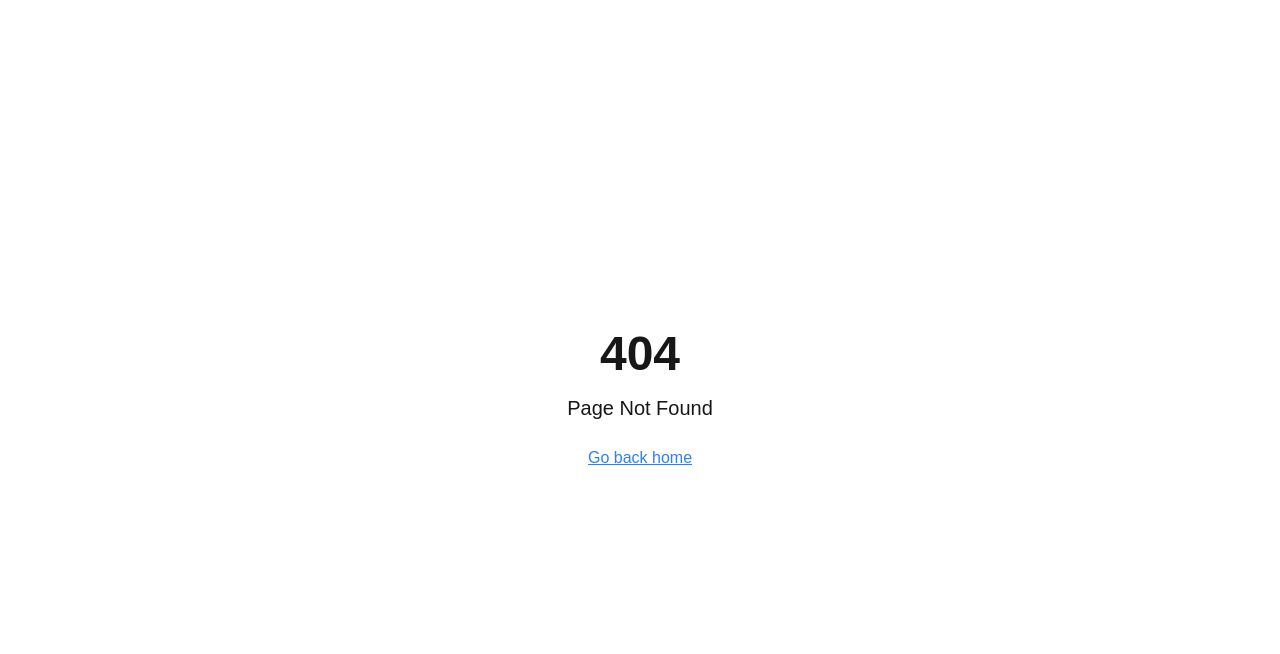
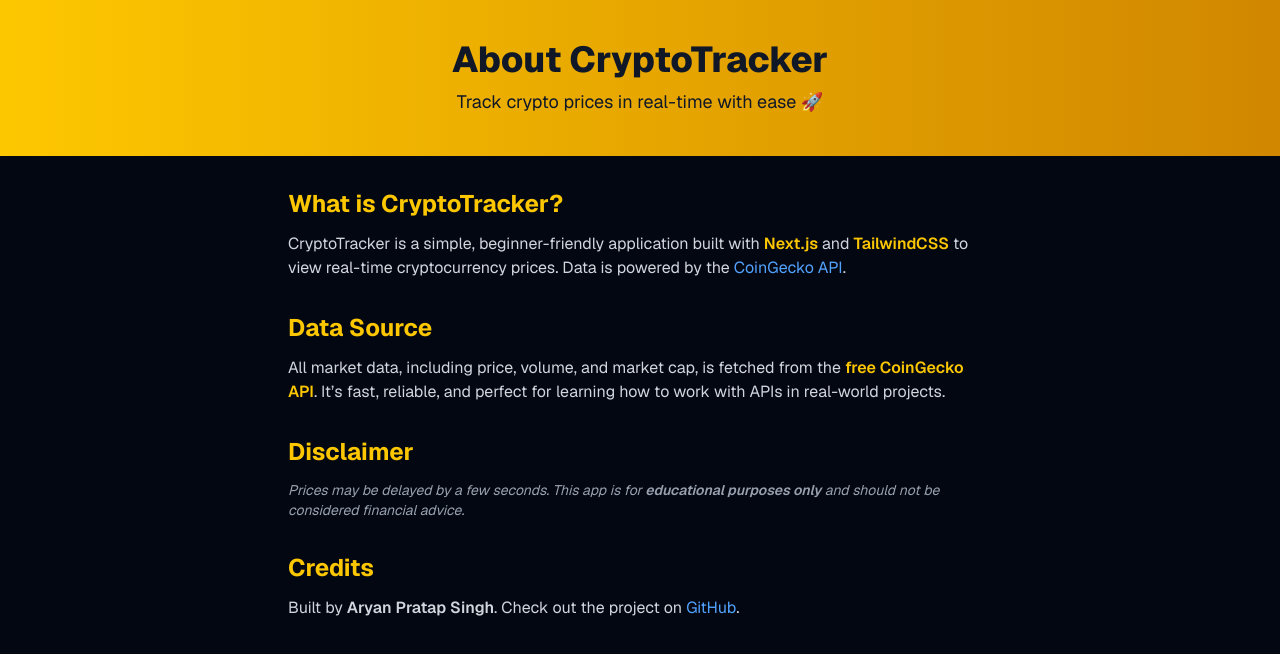
Before and after one commit to aryan21231212/Crypto-Price-Tracker, a Next.js app: page /about in a window 1280 px wide. Before the commit this address had no page. Shown: the top 654 px of the page. Built offline with nearby package versions, Linux system fonts and the light colour scheme.

Commit message:
created about section

```diff
--- /dev/null
+++ b/app/about/page.tsx
@@ -0,0 +1,78 @@
+import React from "react";
+
+const AboutPage = () => {
+  return (
+    <div className="min-h-screen bg-gray-950 text-gray-200 font-sans">
+      {/* Banner */}
+      <div className="bg-gradient-to-r from-yellow-400 to-yellow-600 text-gray-900 py-10 px-5 text-center">
+        <h1 className="text-4xl font-extrabold">About CryptoTracker</h1>
+        <p className="mt-2 text-lg">Track crypto prices in real-time with ease 🚀</p>
+      </div>
+
+      {/* Main Content */}
+      <div className="max-w-3xl mx-auto p-8 leading-relaxed">
+        {/* Intro */}
+        <section className="mb-8">
+          <h2 className="text-2xl font-bold mb-3 text-yellow-400">What is CryptoTracker?</h2>
+          <p className="text-base text-gray-300">
+            CryptoTracker is a simple, beginner-friendly application built with{" "}
+            <span className="font-semibold text-yellow-400">Next.js</span> and{" "}
+            <span className="font-semibold text-yellow-400">TailwindCSS</span> to
+            view real-time cryptocurrency prices. Data is powered by the{" "}
+            <a
+              href="https://www.coingecko.com/en/api"
+              target="_blank"
+              rel="noopener noreferrer"
+              className="text-blue-400 hover:underline"
+            >
+              CoinGecko API
+            </a>.
+          </p>
+        </section>
+
+        {/* API Source */}
+        <section className="mb-8">
+          <h2 className="text-2xl font-bold mb-3 text-yellow-400">Data Source</h2>
+          <p className="text-base text-gray-300">
+            All market data, including price, volume, and market cap, is fetched
+            from the{" "}
+            <span className="font-semibold text-yellow-400">free CoinGecko API</span>.
+            It’s fast, reliable, and perfect for learning how to work with APIs in
+            real-world projects.
+          </p>
+        </section>
+
+        {/* Disclaimer */}
+        <section className="mb-8">
+          <h2 className="text-2xl font-bold mb-3 text-yellow-400">Disclaimer</h2>
+          <p className="text-sm italic text-gray-400">
+            Prices may be delayed by a few seconds. This app is for{" "}
+            <span className="font-semibold">educational purposes only</span> and
+            should not be considered financial advice.
+          </p>
+        </section>
+
+        {/* Credits */}
+        <section className="mb-8">
+          <h2 className="text-2xl font-bold mb-3 text-yellow-400">Credits</h2>
+          <p className="text-base text-gray-300 mb-3">
+            Built by <span className="font-semibold">Aryan Pratap Singh</span>.{" "}
+            Check out the project on{" "}
+            <a
+              href="https://github.com/aryan21231212/Crypto-Price-Tracker"
+              target="_blank"
+              rel="noopener noreferrer"
+              className="text-blue-400 hover:underline"
+            >
+              GitHub
+            </a>.
+          </p>
+
+
+        </section>
+      </div>
+    </div>
+  );
+};
+
+export default AboutPage;
--- a/app/page.tsx
+++ b/app/page.tsx
@@ -1,8 +1,13 @@
+import Navbar from '@/components/Navbar'
 import React from 'react'
 
 const page = () => {
   return (
-    <div>page</div>
+    <>
+      <div className="container">
+        <Navbar />
+      </div>
+    </>
   )
 }
 
--- a/components/Navbar.tsx
+++ b/components/Navbar.tsx
@@ -0,0 +1,20 @@
+import Link from 'next/link'
+import React from 'react'
+
+const Navbar = () => {
+  return (
+        <nav>
+            <ul className="flex space-x-4">
+
+                <li>
+                    <Link href="/" className="text-blue-500 hover:underline">Home</Link>
+                </li>
+                <li>
+                    <Link href="/about" className="text-blue-500 hover:underline">About</Link>
+                </li>
+            </ul>
+        </nav>
+  )
+}
+
+export default Navbar
```
